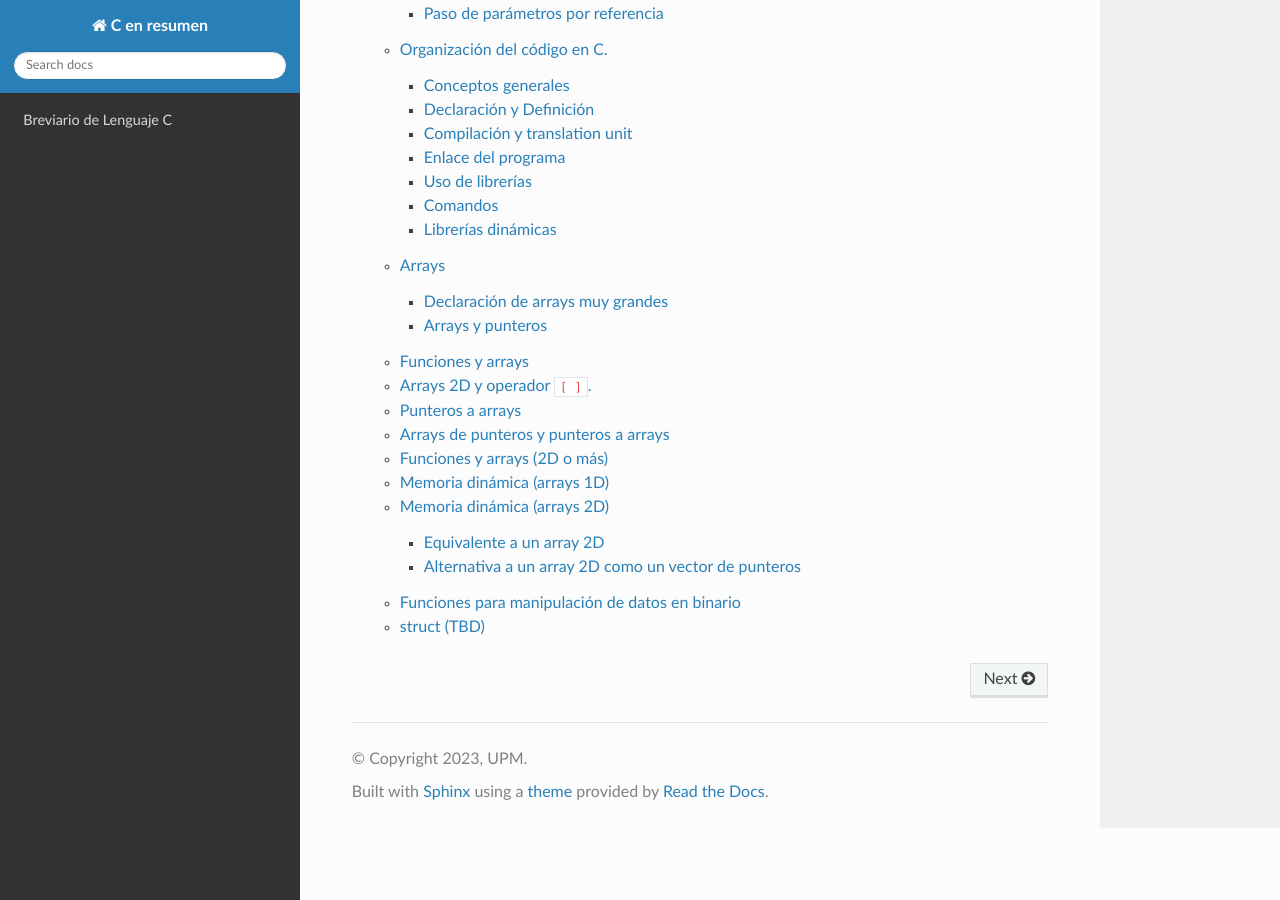
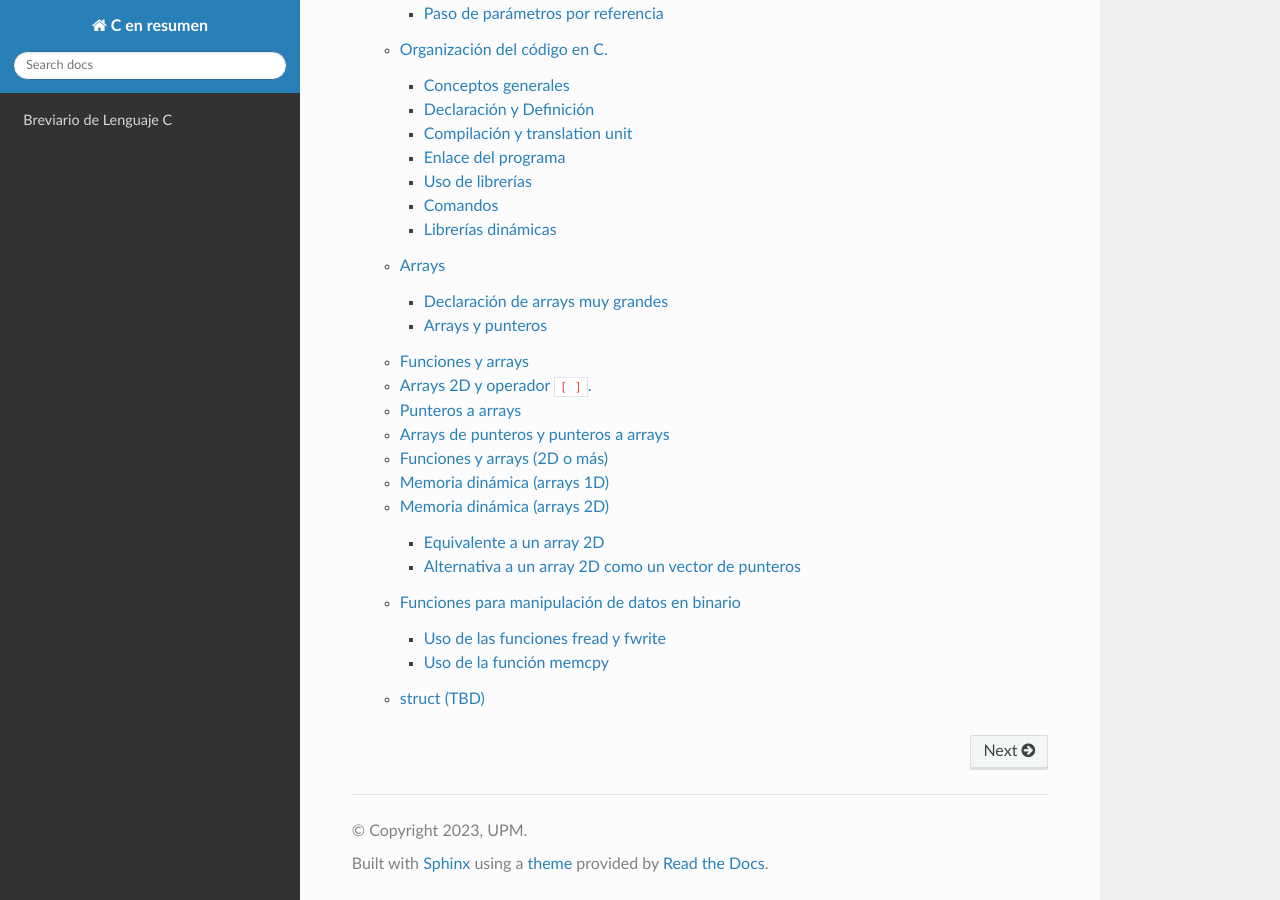
Before and after one commit to pps-upm/c_en_resumen, a Sphinx documentation site: the page built from docs/source/index.rst, in a window 1280 px wide and 900 px high, scrolled down 1407 px. Built offline with Sphinx 7.4.7 and the Read the Docs theme 3.1.0, drawn with Linux system fonts in a browser that asks for light colours.

Commit message:
corrección del índice

```diff
--- a/docs/source/breviario.rst
+++ b/docs/source/breviario.rst
@@ -89,11 +89,14 @@
    -  `Memoria dinámica (arrays 1D) <#memoria-dinámica-arrays-1d>`__
    -  `Memoria dinámica (arrays 2D) <#memoria-dinámica-arrays-2d>`__
 
-      -  `Equivalente a un array 2D <#equivalente-a-un-array-2d>`__
-      -  `Alternativa a un array 2D como un vector de
-         punteros <#alternativa-a-un-array-2d-como-un-vector-de-punteros>`__
+      -  `Uso de la función memcpy<#uso-memcpy>`__
+      -  `Uso de las funciones fread y fwrite<#uso-fread-fwrite>`__
 
    -  `Funciones para manipulación de datos en binario<#funciones-sobre-buffers>`__
+
+      -  `Equivalente a un array 2D <#equivalente-a-un-array-2d>`__
+      -  `Equivalente a un array 2D <#equivalente-a-un-array-2d>`__
+
    -  `struct (TBD) <#struct-tbd>`__
 
 Datos y Tipos de Datos
@@ -1150,7 +1153,7 @@
 
 
 Uso de las funciones fread y fwrite
-^^^^^^^^^^^^^^^^^^^^^^^^^^^^^^^^^^^^
+~~~~~~~~~~~~~~~~~~~~~~~~~~~~~~~~~~~~
 
 Para usar las funciones fread y fwrite necesitamos un archivo ya abierto.
 Al usar fread y fwrite se suele especificar que la lectura o escritura es en binario.
@@ -1195,7 +1198,7 @@
    fwrite(&datos, sizeof(mi_struct), 11, f_escribir);
 
 Uso de la función memcpy
-^^^^^^^^^^^^^^^^^^^^^^^^^
+~~~~~~~~~~~~~~~~~~~~~~~~~
 
 Para usar la función memcpy necesitados dos zonas de memoria, una origen y otra destino. Los datos se van a copiar del origen al destino.
 Las dos zonas de memoria deben de tener el **mismo tamaño** o, al menos, la de destino tiene que tener un tamaño **mayor**.
```
